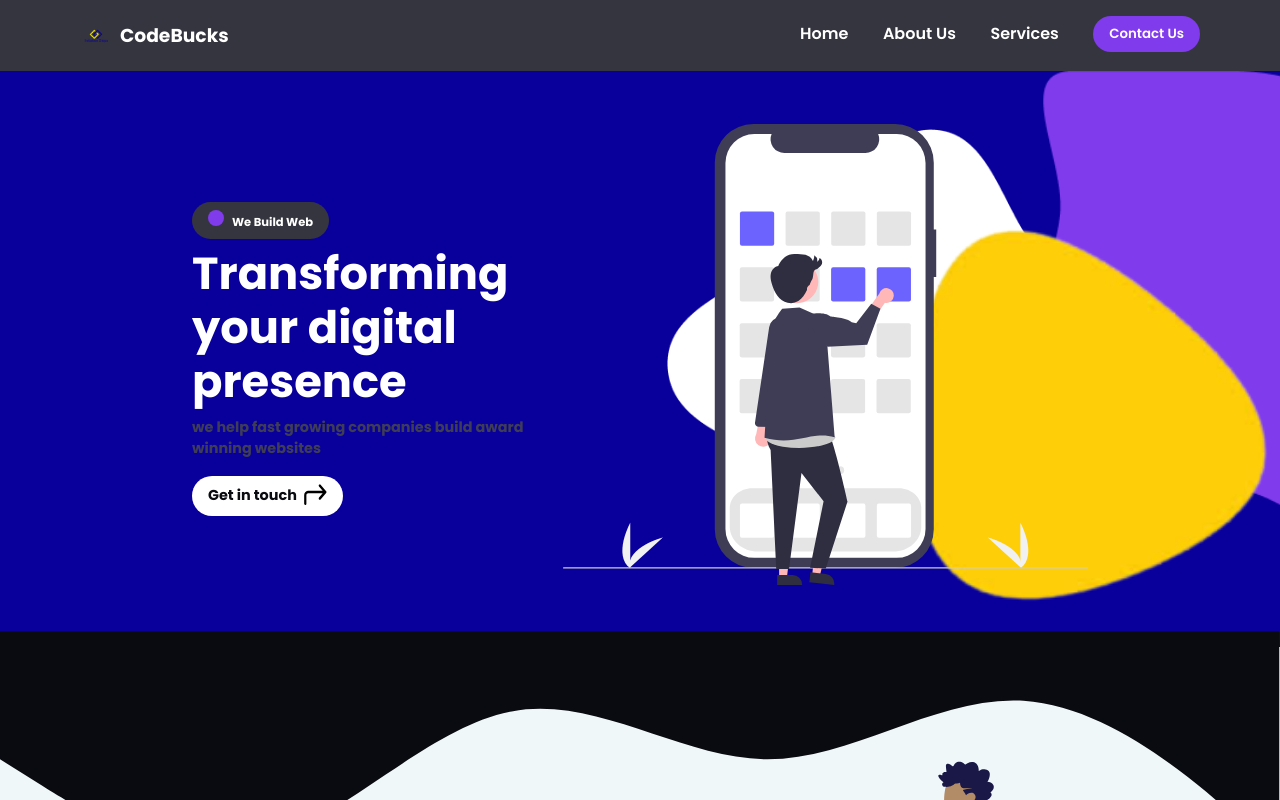
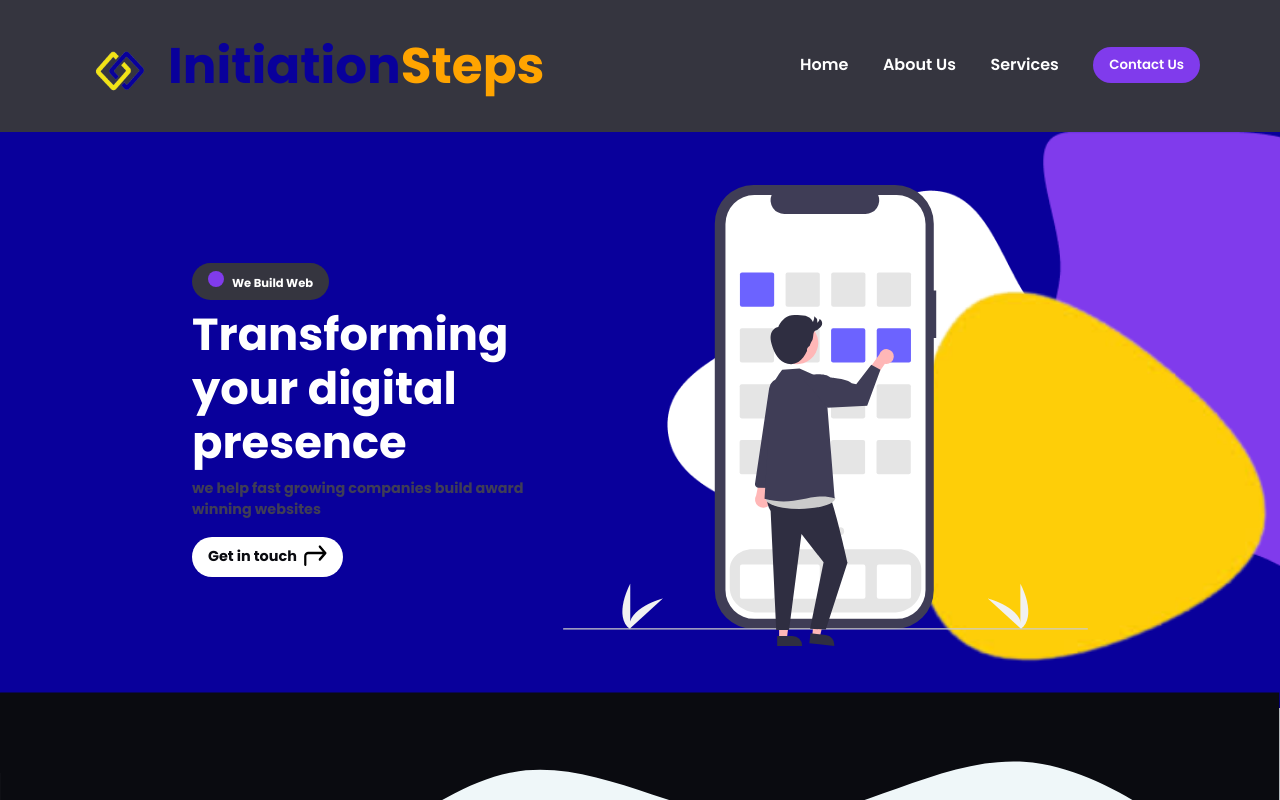
Before and after one commit to cathyAkoth/InitiationSteps, a React (Create React App) app: page / in a window 1280 px wide. Shown: the top 800 px of the page. Built offline with nearby package versions, Linux system fonts and the light colour scheme.

Commit message:
Edited Header

```diff
--- a/src/Sections/Services/index.js
+++ b/src/Sections/Services/index.js
@@ -4,7 +4,7 @@ import styled from "styled-components";
 
 import { ScrollTrigger } from "gsap/ScrollTrigger";
 import Tube from "../../assets/3dtube.png";
-// import Cone from "../../assets/3dtriangle.png";
+import Cone from "../../assets/3dtriangle.png";
 import Capsule from "../../assets/3dcapsule.png";
 
 import TextBlock from "../../components/TextBlock";
@@ -238,7 +238,7 @@ const Services = () => {
           {
             x: -300,
             opacity: 0,
-            duration: 2,
+            duration: 1,
 
             ease: "power2",
             scrollTrigger: {
--- a/src/components/Header/index.js
+++ b/src/components/Header/index.js
@@ -2,7 +2,7 @@ import { gsap } from "gsap";
 import { ScrollTrigger } from "gsap/ScrollTrigger";
 import { useEffect, useRef, useState } from "react";
 import styled from "styled-components";
-import logo from "../../assets/logos.png";
+import logo from "../../assets/logo2.png";
 
 
 const Headers = styled.header`
@@ -10,8 +10,9 @@ const Headers = styled.header`
   justify-content: space-between;
   align-items: center;
   padding: 1rem 5rem;
-  background-color: var(--nav);
-  color: var(--white);
+  /* background-color:white; */
+   background-color: var(--nav);
+  /* color: var(--white); */
   position: relative;
   z-index: 500;
   @media only Screen and (max-width: 64em) {
@@ -19,13 +20,14 @@ const Headers = styled.header`
   }
   @media only Screen and (max-width: 40em) {
     padding: 0.5rem 1.5rem;
+
   }
 `;
 
 const Logo = styled.a`
   display: flex;
   align-items: center;
-  width: 2rem;
+  width: 5rem;
   height: auto;
   cursor: pointer;
   img {
@@ -35,6 +37,7 @@ const Logo = styled.a`
 
 const Nav = styled.nav`
   width: 25rem;
+  height: 100px;
   max-width: 40rem;
   display: flex;
   align-items: center;
@@ -234,8 +237,8 @@ const Header = () => {
   return (
     <Headers ref={ref}>
       <Logo>
-        <img src={logo} alt="CodeBucks" />
-        <h3>CodeBucks</h3>
+        <img src={logo} alt="InitiationSteps" />
+        <h3>Initiation<span>Steps</span></h3>
       </Logo>
       <Nav>
         <a href="#home" onClick={(e) => scrollUp("home", e)}>
--- a/src/globalStyles.js
+++ b/src/globalStyles.js
@@ -36,12 +36,22 @@ html{
     }
     h1,
     h2,
-    h3,
     h4,
     h5,
     h6 {
         margin:0;
         padding:0;
+
+    }
+    h3 {
+        margin:0;
+        padding:0;
+        color:#09009b;
+        font-size:50px;
+
+    span{
+        color:#ffa400;
+    }
     }
     a {
         text-decoration: none;
```
Also changed, not shown: src/assets/logo2.png (added).
